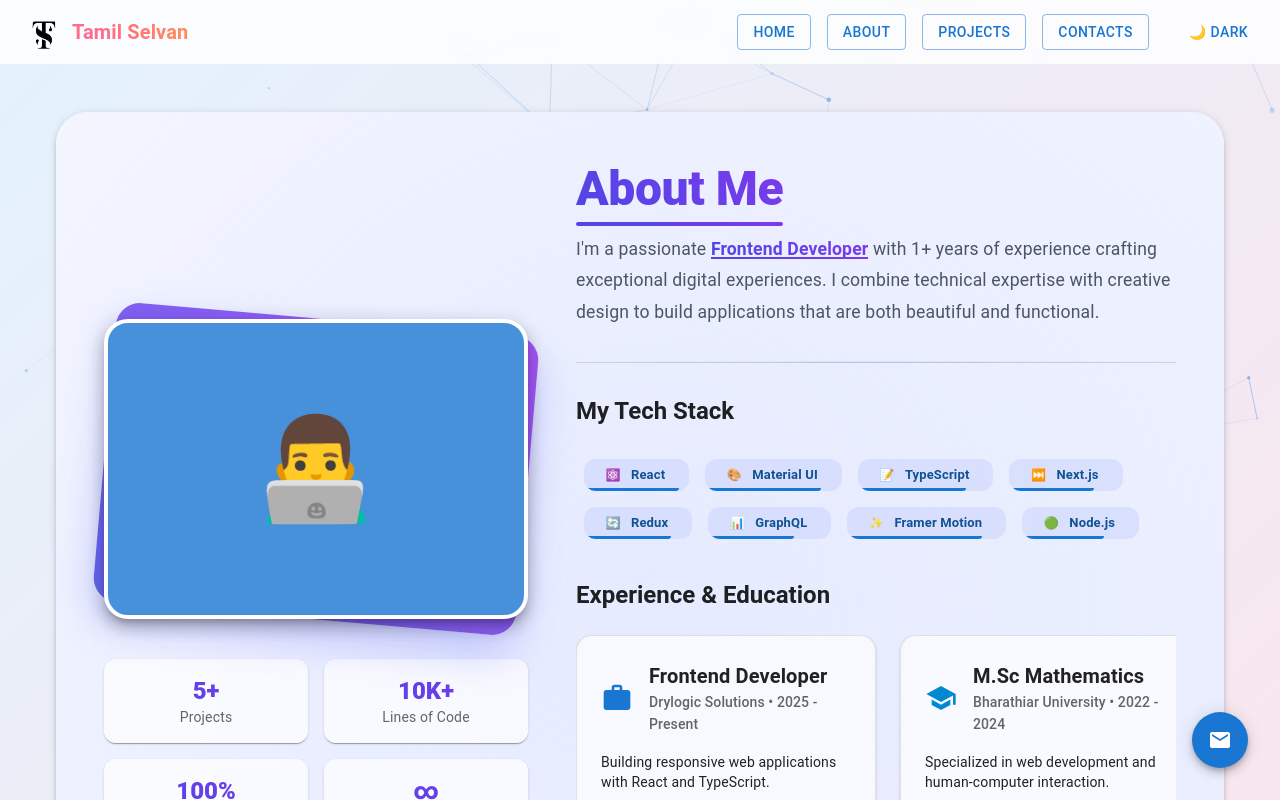
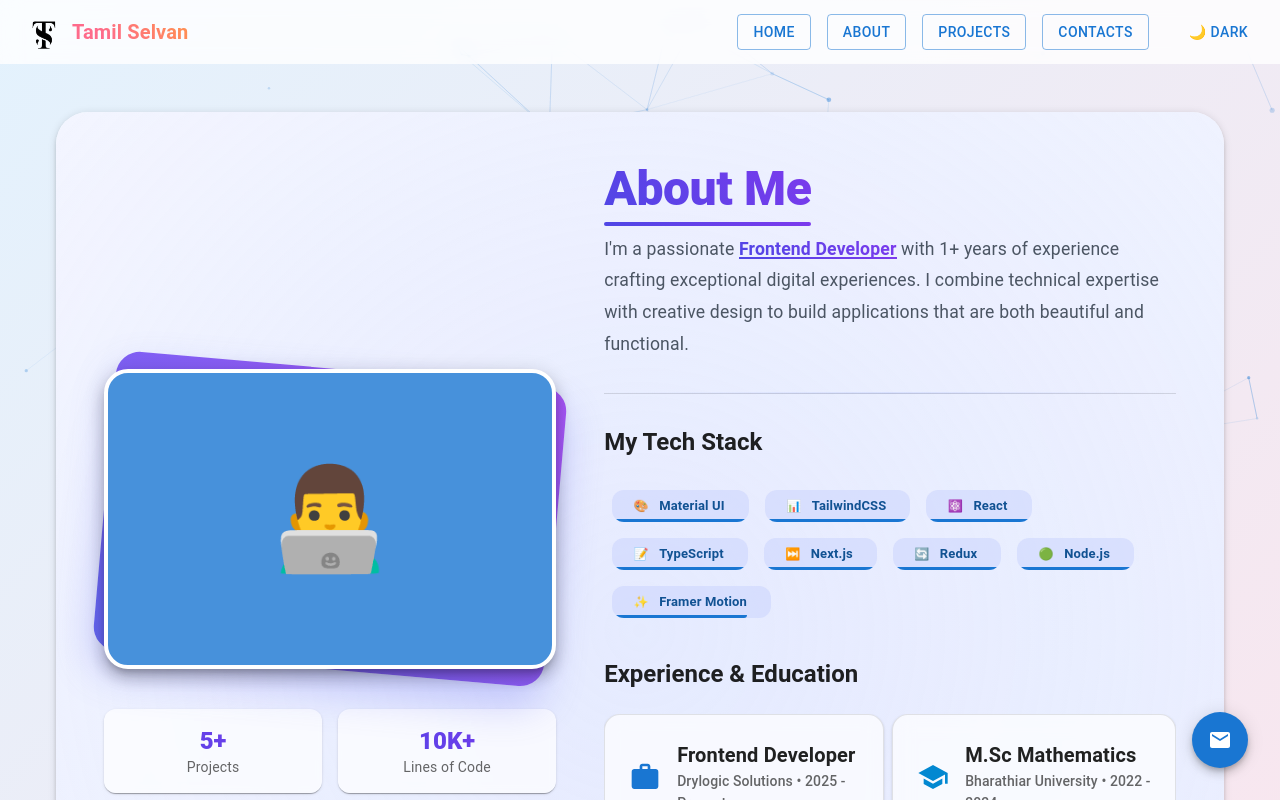
Before and after one commit to Tamilselvan1438/Portfolio, a React (Create React App) app: page /about in a window 1280 px wide. Shown: the top 800 px of the page. Built offline with nearby package versions, Linux system fonts and the light colour scheme.

Commit message:
Change Image

```diff
--- a/src/section/about/About.tsx
+++ b/src/section/about/About.tsx
@@ -918,14 +918,14 @@ const About = () => {
               }}
             >
               {[
-                { name: "React", icon: "⚛️", level: 90 },
-                { name: "Material UI", icon: "🎨", level: 85 },
-                { name: "TypeScript", icon: "📝", level: 80 },
-                { name: "Next.js", icon: "⏭️", level: 75 },
-                { name: "Redux", icon: "🔄", level: 80 },
-                { name: "GraphQL", icon: "📊", level: 70 },
+                { name: "Material UI", icon: "🎨", level: 100 },
+                { name: "TailwindCSS", icon: "📊", level: 100 },
+                { name: "React", icon: "⚛️", level: 99 },
+                { name: "TypeScript", icon: "📝", level: 99 },
+                { name: "Next.js", icon: "⏭️", level: 99 },
+                { name: "Redux", icon: "🔄", level: 99 },
+                { name: "Node.js", icon: "🟢", level: 99 },
                 { name: "Framer Motion", icon: "✨", level: 85 },
-                { name: "Node.js", icon: "🟢", level: 70 },
               ].map((skill) => (
                 <Box
                   key={skill.name}
@@ -1002,13 +1002,13 @@ const About = () => {
             <Box
               sx={{
                 display: "flex",
-                gap: 3,
+                gap: 1,
                 overflowX: "auto",
                 pb: 2,
                 scrollSnapType: "x mandatory",
                 "& > *": {
                   scrollSnapAlign: "start",
-                  minWidth: isMobile ? "85vw" : "300px",
+                  minWidth: isMobile ? "85vw" : "280px",
                 },
               }}
             >
@@ -1018,7 +1018,7 @@ const About = () => {
                   initial={{ opacity: 0, y: 20 }}
                   animate={isVisible ? { opacity: 1, y: 0 } : {}}
                   transition={{ duration: 0.5, delay: index * 0.2 }}
-                  whileHover={{ scale: 1.02 }}
+                  // whileHover={{ scale: 1.02 }}
                 >
                   <ExperienceCard>
                     <Box
--- a/src/section/contacts/contacts.tsx
+++ b/src/section/contacts/contacts.tsx
@@ -528,7 +528,7 @@ const Contact = () => {
               {/* Avatar with Gradient Border */}
               <motion.div whileHover={{ scale: 1.05 }}>
                 <Avatar
-                  src="../image/myphoto.jpg"
+                  src="../image/tamil.JPG"
                   sx={{
                     width: 120,
                     height: 120,
--- a/src/section/home/Home.tsx
+++ b/src/section/home/Home.tsx
@@ -23,6 +23,7 @@ import {
   Grid,
   IconButton,
   Paper,
+  Tooltip,
   Typography,
   useTheme,
 } from "@mui/material";
@@ -48,9 +49,14 @@ const Home = () => {
     {
       icon: <LinkedIn />,
       url: "https://www.linkedin.com/in/tamil-selvan-p-b08849354/",
+      tooltip: "Connect on LinkedIn",
     },
-    { icon: <GitHub />, url: "https://github.com/Tamilselvan1438" },
-    { icon: <Twitter />, url: "https://x.com/TamilSelvan1438" },
+    {
+      icon: <GitHub />,
+      url: "https://github.com/Tamilselvan1438",
+      tooltip: "Check my GitHub",
+    },
+    { icon: <Twitter />, url: "https://x.com/TamilSelvan1438", tooltip: "Connect on Twitter" },
     // { icon: <Email />, url: "mailto:your.email@example.com" },
   ];
 
@@ -186,6 +192,7 @@ const Home = () => {
 
                 <Box sx={{ display: "flex", gap: 1.5, alignItems: "center" }}>
                   {socialLinks.map((item, index) => (
+                    <Tooltip title={item.tooltip} arrow key={index}>
                       <IconButton
                         key={index}
                         target="_blank"
@@ -200,6 +207,7 @@ const Home = () => {
                       >
                         {item.icon}
                       </IconButton>
+                    </Tooltip>
                   ))}
                 </Box>
               </Box>
@@ -222,7 +230,7 @@ const Home = () => {
               >
                 <Avatar
                   alt="Tamil Selvan - Frontend Developer"
-                  src="../image/myphoto.jpg"
+                  src="../image/tamil.JPG"
                   sx={{
                     width: "100%",
                     height: "100%",
```
Also changed, not shown: public/image/tamil.JPG (added). Lines whose indentation alone changed are shown as unchanged.
